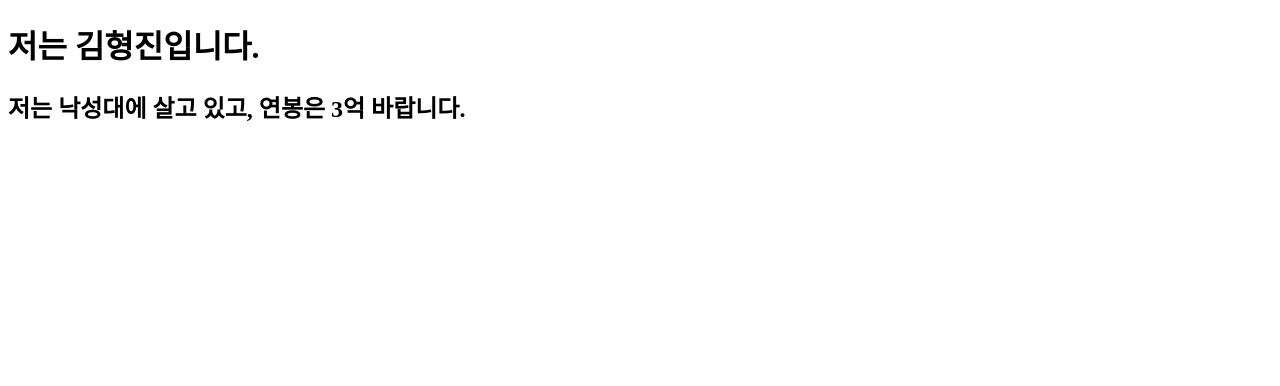
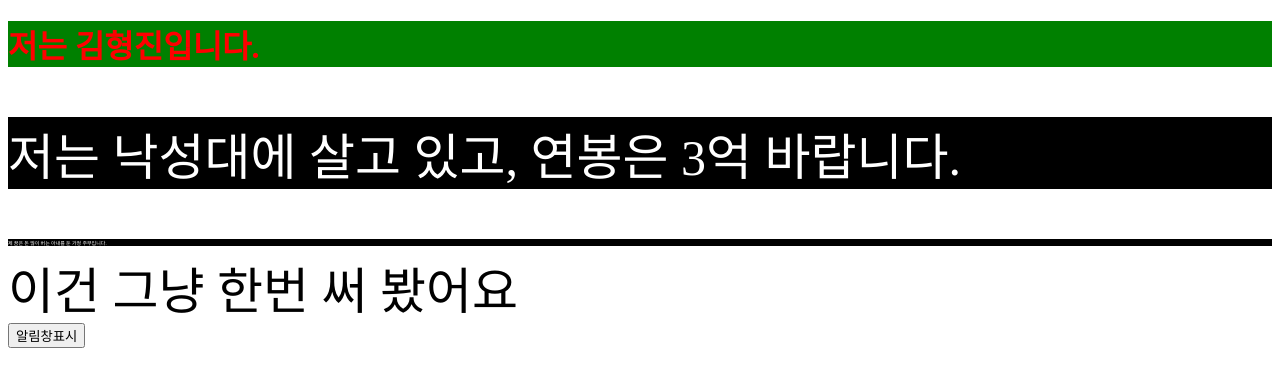
Before and after one commit to devjjoa/devjjoa.github.io, a plain HTML site: page index.html in a window 1280 px wide. Drawn offline with Linux system fonts and the light colour scheme.

Commit message:
html 기초 학습

```diff
--- a/index.html
+++ b/index.html
@@ -5,10 +5,35 @@
     <meta name="viewport" content="width=device-width, initial-scale=1.0">
     <meta http-equiv="X-UA-Compatible" content="ie=edge">
     <title>Document</title>
+    <style>
+        h1{
+            color:red;
+            background-color: green;
+        }
+        p{
+            color: white;
+            background-color: black;
+        }
+        .big{
+            font-size: 50px;
+        }
+        #dream{
+            font-size: 5px;
+        }
+
+    </style>
 </head>
 <body>
     <h1>저는 김형진입니다.</h1>
-    <h2>저는 낙성대에 살고 있고, 연봉은 3억 바랍니다. </a> </h2>
-    <p></p>
+    <p class = "big">저는 낙성대에 살고 있고, 연봉은 3억 바랍니다.  </p>
+    <p id = "dream">제 꿈은 돈 많이 버는 아내를 둔 가정 주부입니다.</p>
+    <div class = "big">이건 그냥 한번 써 봤어요</div>
+    <button id = "btn">알림창표시</button>
+    <script>
+        const btn = document.querySelector('#');
+        btn.addEventListener('click',function(){
+            alert('나를 클릭하셨군요!');
+        });
+    </script>
 </body>
 </html>
```
